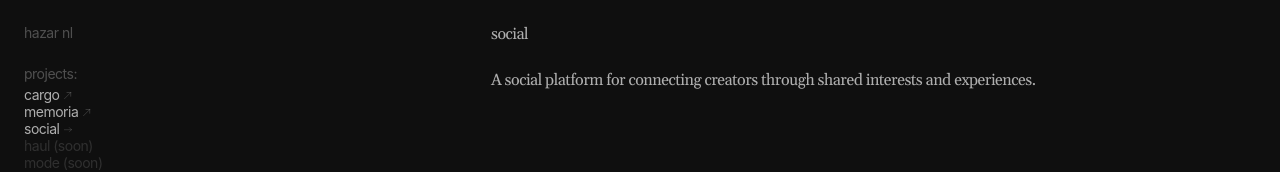
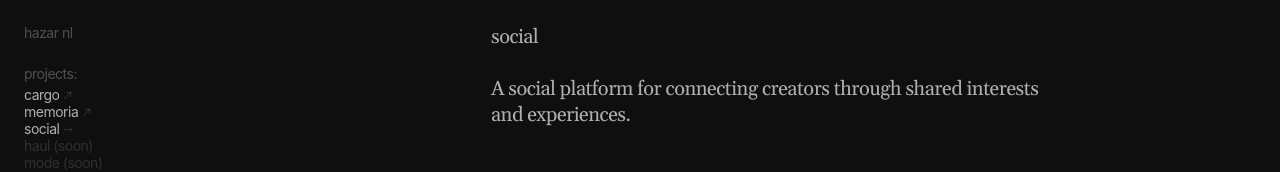
Before and after one commit to hazarnlnl/manhattan, a React (Vite) app: page /social in a window 1280 px wide. Shown: the top 172 px of the page. Built offline with nearby package versions, Linux system fonts and the light colour scheme.

Commit message:
Style: adjust bio typography and width to 565px; set right-column width accordingly; keep layout tweaks

```diff
--- a/src/App.css
+++ b/src/App.css
@@ -87,8 +87,8 @@ h1, p {
 /* Apply Gelasio to the bio on the right column */
 .right-column p {
   font-family: 'Gelasio', serif;
-  font-size: 16px;
-  line-height: 20px;
+  font-size: 20px;
+  line-height: 26px;
   color: #AFAFAF;
   width: 565px;
 }
```
